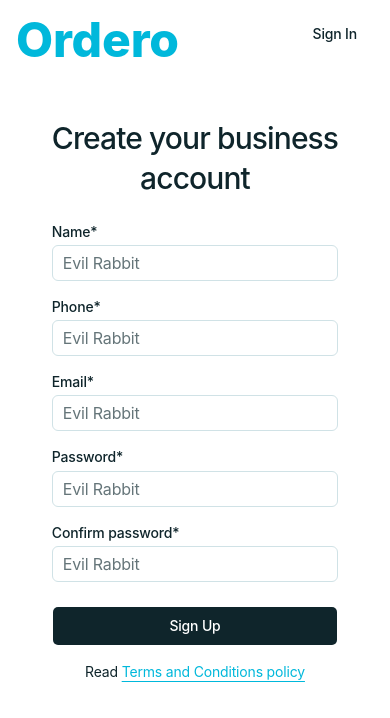
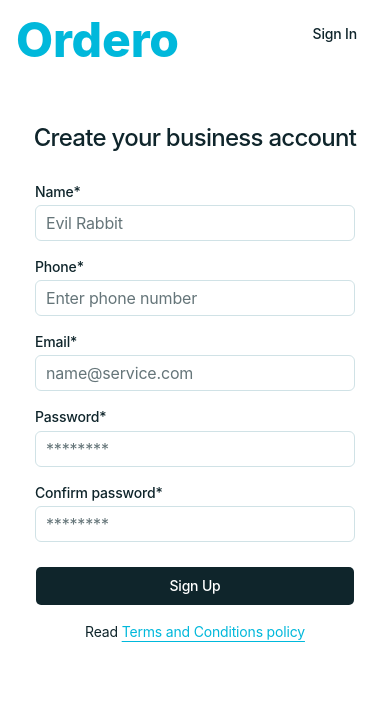
Before and after one commit to ordero-biz/monorepo, a Next.js app in the folder apps/platform/: page / in a window 390 px wide. Shown: the top 718 px of the page. Built offline with nearby package versions, Linux system fonts and the light colour scheme.

Commit message:
Update form placeholders and improve responsiveness

```diff
--- a/apps/platform/src/components/SighIn/SignIn.tsx
+++ b/apps/platform/src/components/SighIn/SignIn.tsx
@@ -4,17 +4,17 @@ export const SignIn = () => {
     return (
         <div
             className="mx-auto mt-[15%] w-full text-center">
-            <h2 className="mb-6 text-3xl font-medium leading-10 tracking-[-0.03em] text-card-foreground">
+            <h2 className="mb-6 text-2xl md:text-3xl font-medium leading-10 tracking-[-0.03em] text-card-foreground">
                 Sign in to your account
             </h2>
-            <form className="flex flex-col gap-4 mx-auto w-[80%] max-w-80">
+            <form className="flex flex-col gap-4 mx-auto max-w-80">
                 <Field>
                     <FieldLabel htmlFor="email">
                         Email*
                     </FieldLabel>
                     <Input
                         id="email"
-                        placeholder="Evil Rabbit"
+                        placeholder="name@service.com"
                         required
                     />
                 </Field>
@@ -25,7 +25,7 @@ export const SignIn = () => {
                     <Input
                         type='password'
                         id="password"
-                        placeholder="Evil Rabbit"
+                        placeholder="*******"
                         required
                     />
                 </Field>
--- a/apps/platform/src/components/SighUp/SignUp.tsx
+++ b/apps/platform/src/components/SighUp/SignUp.tsx
@@ -4,10 +4,10 @@ export const SignUp = () => {
     return (
         <div
             className="mx-auto mt-[15%] w-full text-center">
-            <h2 className="mb-6 text-3xl font-medium leading-10 tracking-[-0.03em] text-card-foreground">
+            <h2 className="mb-6 text-2xl md:text-3xl font-medium leading-10 tracking-[-0.03em] text-card-foreground">
                 Create your business account
             </h2>
-            <form className="flex flex-col gap-4 mx-auto w-[80%] max-w-80">
+            <form className="flex flex-col gap-4 mx-auto max-w-80">
                 <Field>
                     <FieldLabel htmlFor="name">
                         Name*
@@ -24,7 +24,7 @@ export const SignUp = () => {
                     </FieldLabel>
                     <Input
                         id="phone"
-                        placeholder="Evil Rabbit"
+                        placeholder="Enter phone number"
                         required
                     />
                 </Field>
@@ -34,7 +34,7 @@ export const SignUp = () => {
                     </FieldLabel>
                     <Input
                         id="email"
-                        placeholder="Evil Rabbit"
+                        placeholder="name@service.com"
                         required
                     />
                 </Field>
@@ -45,7 +45,7 @@ export const SignUp = () => {
                     <Input
                         type='password'
                         id="password"
-                        placeholder="Evil Rabbit"
+                        placeholder="********"
                         required
                     />
                 </Field>
@@ -56,7 +56,7 @@ export const SignUp = () => {
                     <Input
                         type='password'
                         id="confirmPassword"
-                        placeholder="Evil Rabbit"
+                        placeholder="********"
                         required
                     />
                 </Field>
```
